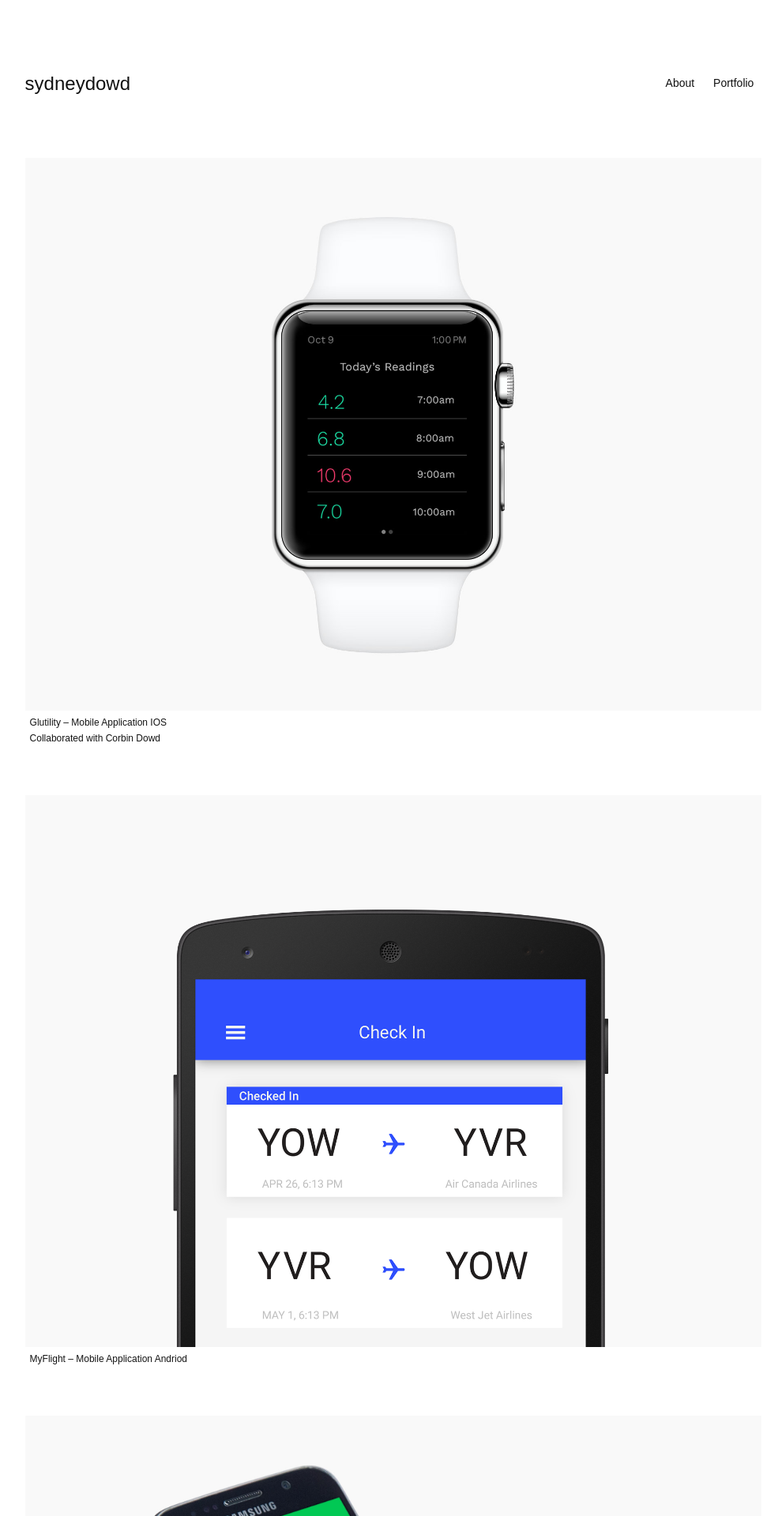
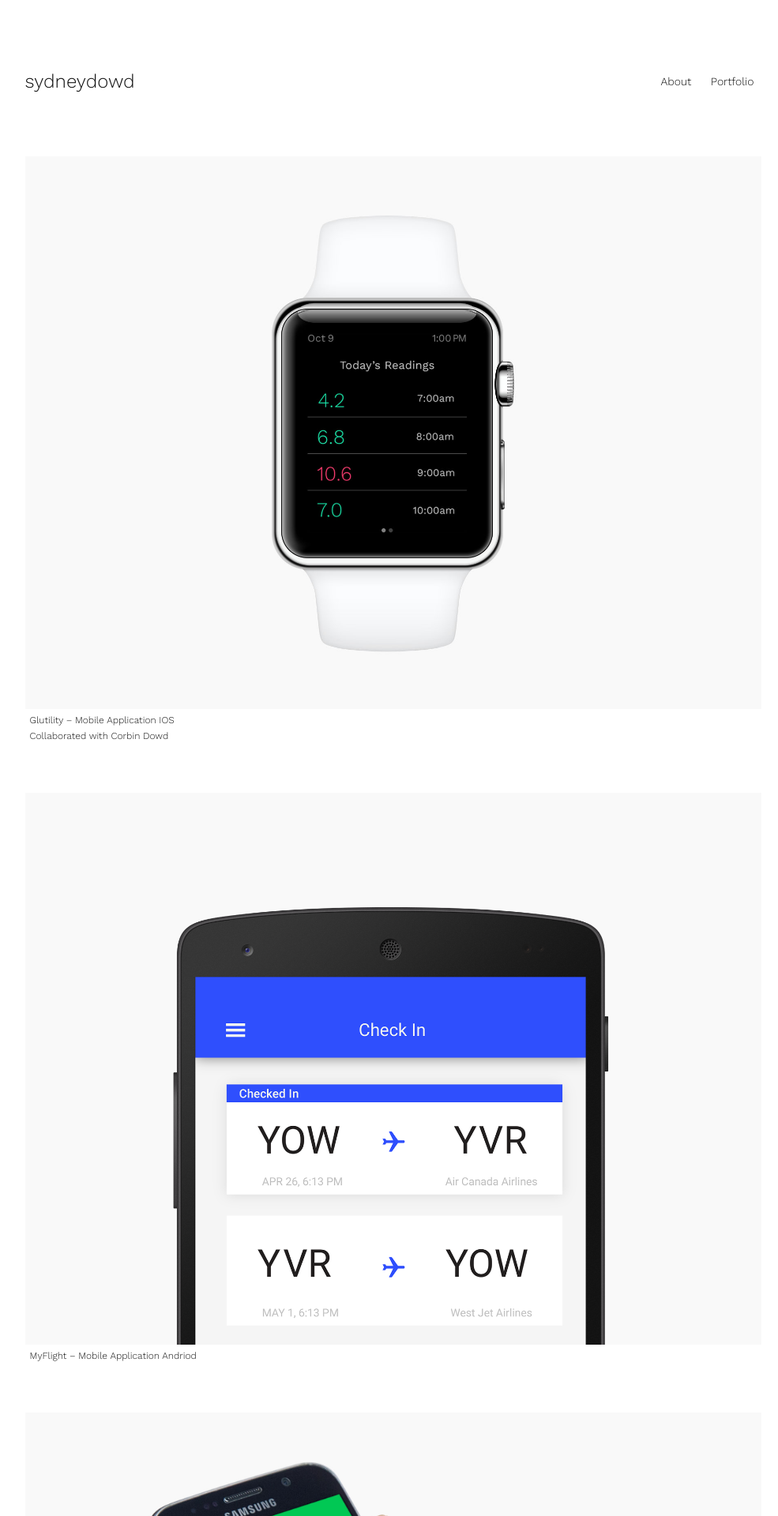
Before and after one commit to sydneydowd/portfolio, a Jekyll site: the page built from index.html, in a window 1280 px wide. Shown: the top 1920 px of the page at 79% size, without its empty margins (142-1127 px from the left). Built offline with Jekyll 4.4.1, drawn with Linux system fonts in a browser that asks for light colours.

Commit message:
added webkit for font

```diff
--- a/_includes/css/type.css
+++ b/_includes/css/type.css
@@ -1,8 +1,8 @@
 html {
-  font-family: 'avenir', sans-serif;
+  font-family: 'Work Sans', sans-serif;
   font-kerning: 5px;
-  font-weight: lighter;
   color: #141414;
+  -webkit-font-smoothing: antialiased;
 }
 
 @media only screen and (min-width: 60em) {
--- a/_layouts/default.html
+++ b/_layouts/default.html
@@ -4,6 +4,7 @@
   <meta charset="utf-8">
      <title>Sydney Dowd</title>
     <link rel="shortcut icon" href="{{site.baseurl}}/favicon.ico">
+    <link href='https://fonts.googleapis.com/css?family=Work+Sans:100,200,300' rel='stylesheet' type='text/css'>
     <link href="{{site.baseurl}}/portfolio.css" rel="stylesheet">
     <meta name="viewport" content="width=device-width,initial-scale=1">
     <meta name="description" content="Sydney Dowd is a Ottawa based Graphic Designer">
```
